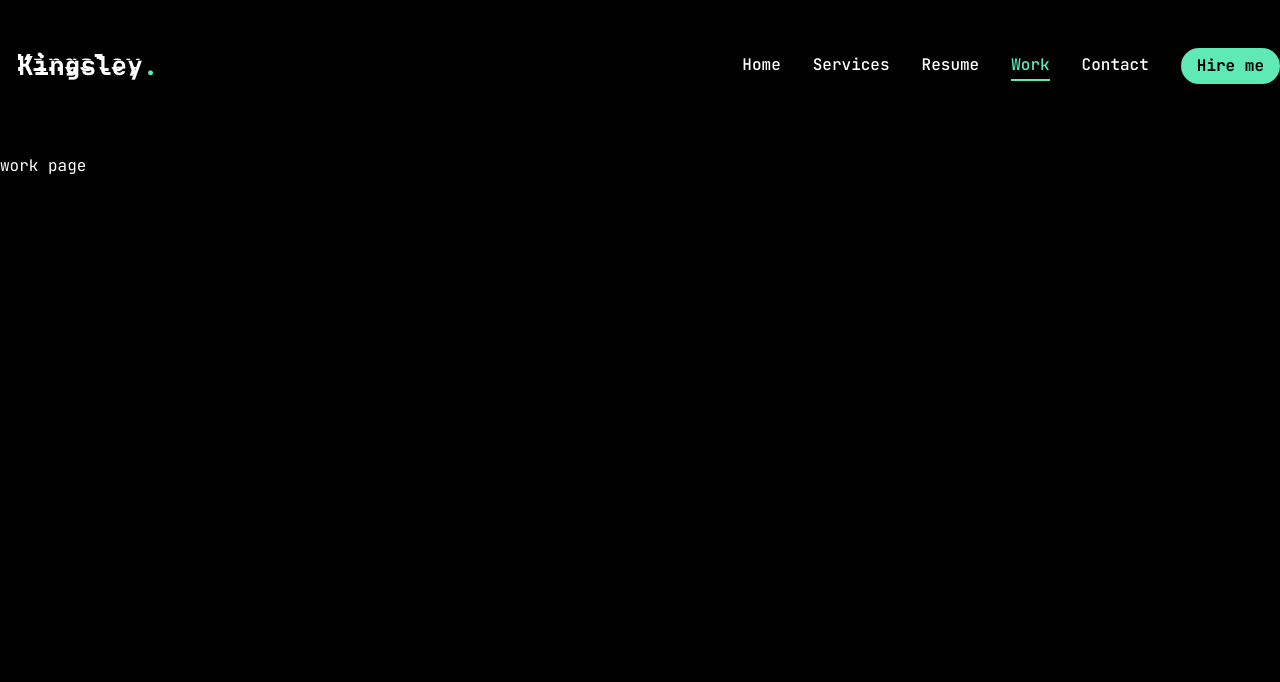
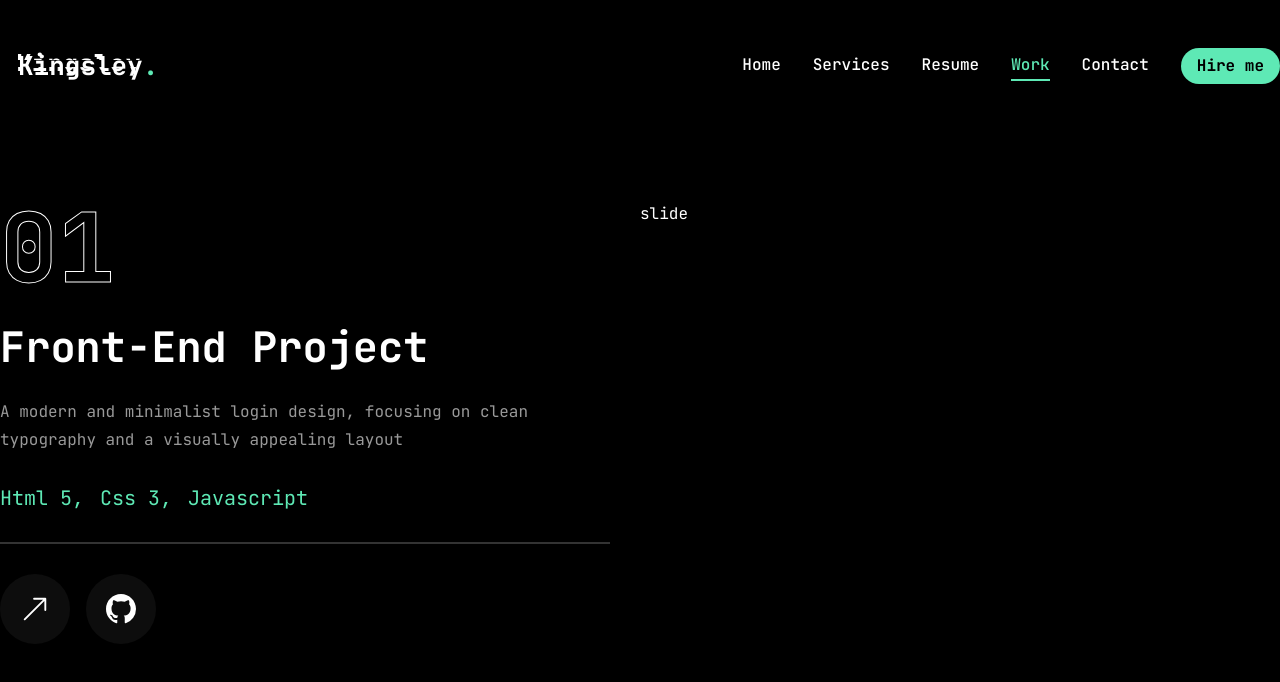
Before and after one commit to King-web-cell-05/demilade-portfolio, a Next.js app: page /work in a window 1280 px wide. Shown: the top 682 px of the page. Built offline with nearby package versions, Linux system fonts and the light colour scheme.

Commit message:
Update work.tsx

```diff
--- a/app/work/page.tsx
+++ b/app/work/page.tsx
@@ -4,6 +4,8 @@
 import React, { useState } from "react";
 
 import { Swiper, SwiperSlide } from "swiper/react";
+import type { Swiper as SwiperType } from "swiper";
+
 import "swiper/css";
 import { BsArrowUpRight, BsGithub } from "react-icons/bs";
 import {
@@ -15,30 +17,30 @@
 
 import Link from "next/link";
 import Image from "next/image";
-import { title } from "process";
+
 
 const projects = [
-       {
+  {
     num: "01",
     category: "Front-end",
     title: "Login design",
     description:
       "A modern and minimalist login design, focusing on clean typography and a visually appealing layout ",
     stack: [{ name: "Html 5" }, { name: "Css 3" }, { name: "Javascript" }],
-    image: "/assets/login-page.jpg",
+    image: "/public/assets/login-page.jpg",
     live: "https://king-web-cell-05.github.io/login-design/",
-    github: ""
+    github: "",
   },
-     {
+  {
     num: "02",
     category: "Front-end",
     title: "Todo App",
     description:
       "A clean, intuitive todo app that helps you stay organised and focused. Create, manage and prioritize your tasks with ease ",
     stack: [{ name: "Html 5" }, { name: "Css 3" }, { name: "Javascript" }],
-    image: "/assets/todo-app.jpg",
+    image: "/public/assets/todo-app.jpg",
     live: " https://king-web-cell-05.github.io/todo-app/",
-    github: ""
+    github: "",
   },
   {
     num: "03",
@@ -47,48 +49,153 @@
     description:
       "A dynamic weather application that provides real-time weather updates and forecasts,this app utilizes APIs to fetch weather data ",
     stack: [{ name: "Html 5" }, { name: "Css 3" }, { name: "Javascript" }],
-    image: "/assets/weather-apc.jpg",
+    image: "/public/assets/weather-apc.jpg",
     live: " https://king-web-cell-05.github.io/weather-Apc/",
-    github: ""
+    github: "",
   },
 
-      {
+  {
     num: "04",
     category: "Front-end Framework",
     title: "Quiz App",
     description:
       "An interactive quiz application that test users' knowledge on React, this app provides an engaging way to learn and challenge oneself",
-    stack: [{ name: "React" }, { name: "Tailwind.css" }, { name: "Javascript" }],
-    image: "/assets/quiz-app.png",
-    live: " quiz-app-rho-ebon.vercel.app",
-    github: ""
+    stack: [
+      { name: "React" },
+      { name: "Tailwind.css" },
+      { name: "Javascript" },
+    ],
+    image: "/public/assets/quiz-app.png",
+    live: "https://quiz-app-rho-ebon.vercel.app",
+    github: "",
   },
-    {
+  {
     num: "05",
     category: "Front-end Framework",
     title: "Weather App",
     description:
       "A comprehensive real estate application that enables users to browse and search for properties and streamline their home search",
-    stack: [{ name: "React" }, { name: "Tailwind.css" }, { name: "Javascript" }],
-    image: "/assets/real-estate-pic.jpg",
-    live: " realestate-alpha-eight.vercel.app",
-    github: ""
+    stack: [
+      { name: "React" },
+      { name: "Tailwind.css" },
+      { name: "Javascript" },
+    ],
+    image: "/public/assets/real-estate-pic.jpg",
+    live: " https://realestate-alpha-eight.vercel.app",
+    github: "",
   },
-      {
+  {
     num: "06",
     category: "Front-end Framework",
     title: "Mini Portfolio",
     description:
       "Showcasing my skills and projects in web development, data analysis, and more through my mini portfolio",
-    stack: [{ name: "React" }, { name: "Tailwind.css" }, { name: "Javascript" }],
-    image: "/assets/king-portfolio.jpg",
-    live: "king-portfolio-nu.vercel.app/",
-    github: ""
+    stack: [
+      { name: "React" },
+      { name: "Tailwind.css" },
+      { name: "Javascript" },
+    ],
+    image: "/public/assets/king-portfolio.jpg",
+    live: "https://king-portfolio-nu.vercel.app/",
+    github: "",
   },
 ];
 
 const Work = () => {
-  return <div>work page</div>;
+  const [project, setProject] = useState(projects[0]);
+
+const handleSlideChange = (swiper: SwiperType) => {
+  const currentIndex = swiper.activeIndex;
+  setProject(projects[currentIndex]);
+};
+
+  return (
+    <motion.section
+      initial={{ opacity: 0 }}
+      animate={{ opacity: 1 }}
+      className="min-h-[80vh] flex flex-col justify-center py-12 xl:px-0"
+    >
+      <div className="container mx-auto">
+        <div className="flex flex-col xl:flex-row xl:gap-[30px]">
+          <div className="w-full xl:w-[50%] xl:h-[460px] flex flex-col xl:justify-between order-2 xl:order-none">
+            <div className="flex flex-col gap-[30px] h-[50%]">
+              {/* outline num */}
+              <div className="text-8xl leading-none font-extrabold text-transparent text-outline">
+                {project.num}
+              </div>
+              {/* project category */}
+              <h2 className="text-[42px] font-bold leading-none text-white group:hover:text-accent transition-all duration-500 capitalize">
+                {project.category} project
+              </h2>
+              {/* project description  */}
+              <p className="text-white/60">{project.description}</p>
+              {/* stack */}
+              <ul className="flex gap-4">
+                {project.stack.map((item, index) => {
+                  return (
+                    <li key={index} className="text-xl text-emerald-300">
+                      {item.name}
+                      {/* remove the last comma */}
+                      {index !== project.stack.length - 1 && ","}
+                    </li>
+                  );
+                })}
+              </ul>
+              {/* border */}
+              <div className="border border-white/20"></div>
+              {/* buttons */}
+              <div className="flex items-center gap-4">
+                {/* live project button */}
+                <Link href={project.live}>
+                  <TooltipProvider delayDuration={100}>
+                    <Tooltip>
+                      <TooltipTrigger className="w-[70px] h-[70px] rounded-full bg-white/5 flex justify-center items-center group">
+                        <BsArrowUpRight className="text-white text-3xl group-hover:text-emerald-300" />
+                      </TooltipTrigger>
+                      <TooltipContent>
+                        <p className="bg-white text-black rounded-sm w-26 px-2 py-2">
+                          Live Project
+                        </p>
+                      </TooltipContent>
+                    </Tooltip>
+                  </TooltipProvider>
+                </Link>
+                {/* github project button */}
+                <Link href={project.github}>
+                  <TooltipProvider delayDuration={100}>
+                    <Tooltip>
+                      <TooltipTrigger className="w-[70px] h-[70px] rounded-full bg-white/5 flex justify-center items-center group">
+                        <BsGithub className="text-white text-3xl group-hover:text-emerald-300" />
+                      </TooltipTrigger>
+                      <TooltipContent>
+                        <p className="bg-white text-black rounded-sm w-26 px-2 py-2">
+                          Github repository
+                        </p>
+                      </TooltipContent>
+                    </Tooltip>
+                  </TooltipProvider>
+                </Link>
+              </div>
+            </div>
+          </div>
+          <div className="w-full xl:w-[50%]">
+            <Swiper
+            spaceBetween={30}
+            slidesPerView={1}
+            className="xl:h-[520px] mb-12"
+            onSlideChange={handleSlideChange}
+            >
+              {projects.map ((project, index) => {
+                return <SwiperSlide key={index}>
+                  slide
+                </SwiperSlide>
+              })}
+            </Swiper>
+          </div>
+        </div>
+      </div>
+    </motion.section>
+  );
 };
 
 export default Work;
```
